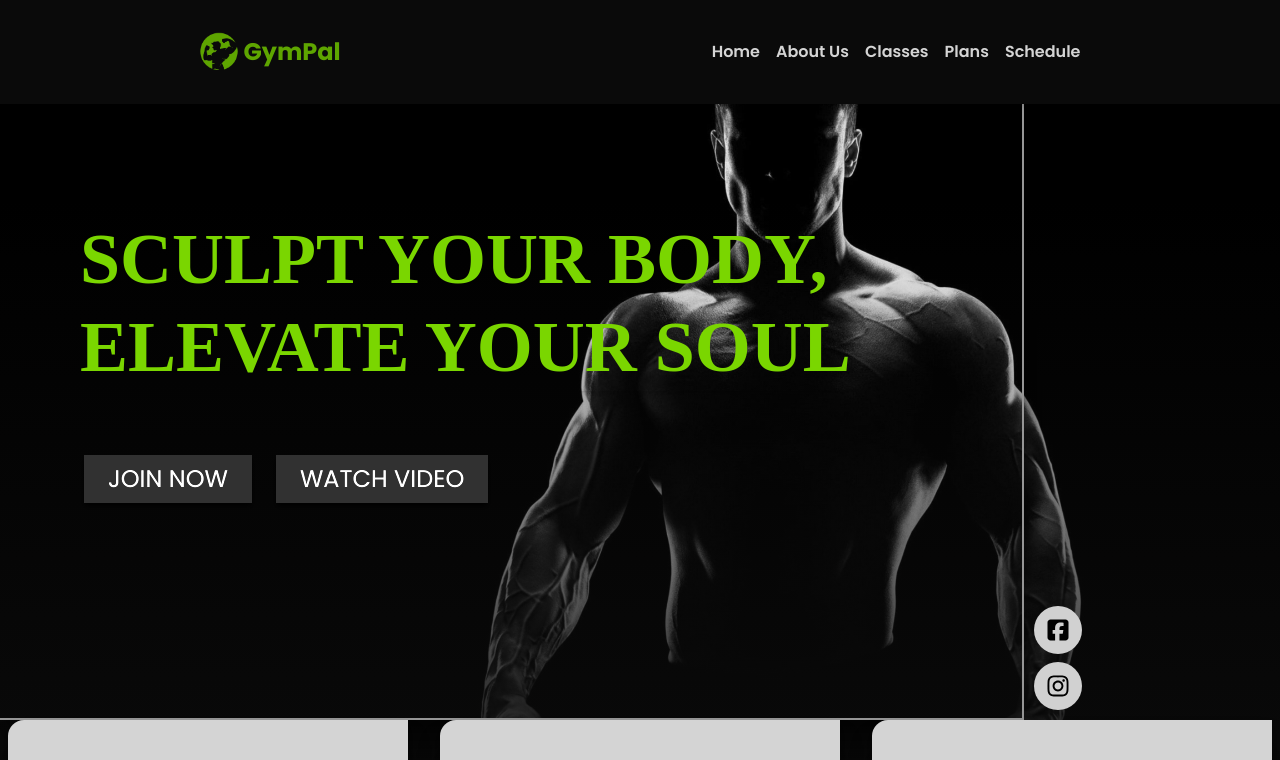
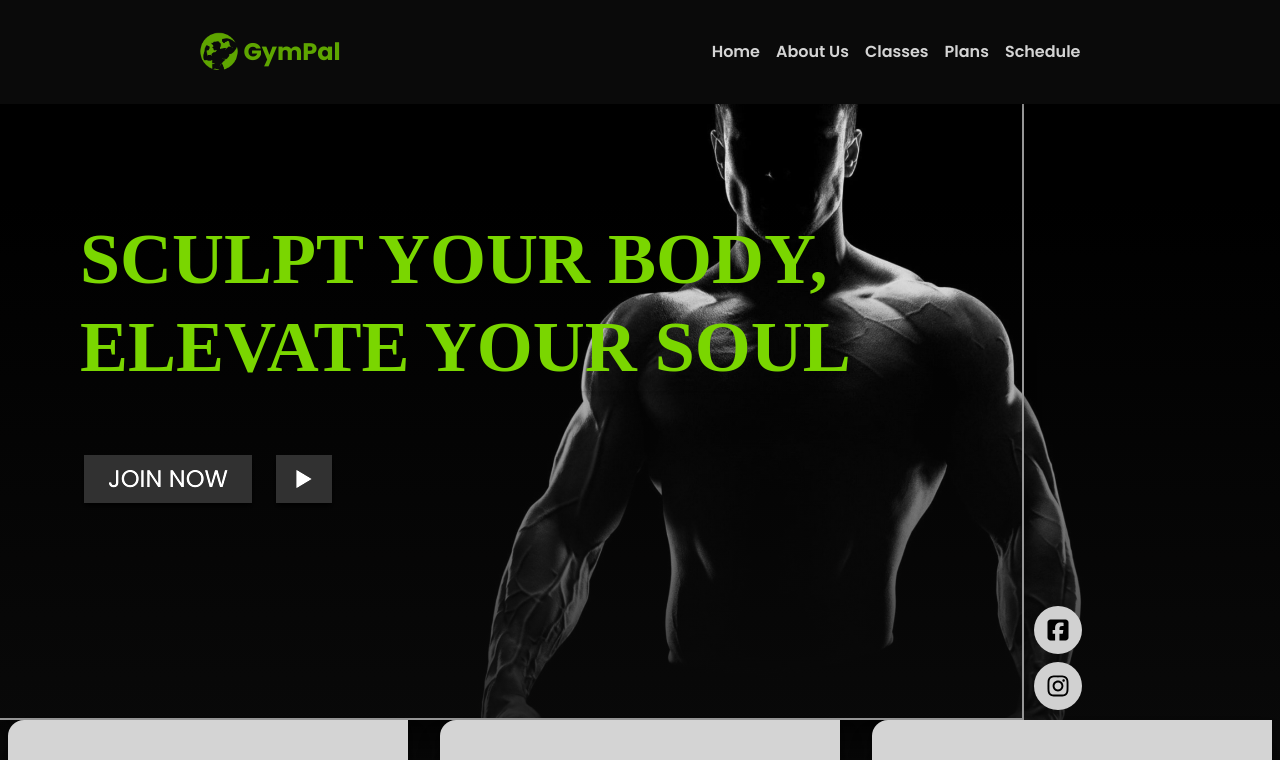
Before and after one commit to michelezedda/gympal, a React (Vite) app: page / in a window 1280 px wide. Shown: the top 760 px of the page. Built offline with nearby package versions, Linux system fonts and the light colour scheme; a web font is replaced by a local one.

Commit message:
button changed

```diff
--- a/src/components/Hero.tsx
+++ b/src/components/Hero.tsx
@@ -1,5 +1,5 @@
 import { useState } from "react";
-import { IoClose } from "react-icons/io5";
+import { IoClose, IoPlaySharp } from "react-icons/io5";
 import { useNavigate, Link } from "react-router-dom";
 import { FaSquareFacebook, FaInstagram } from "react-icons/fa6";
 import Cards from "./Cards";
@@ -31,10 +31,10 @@ function Hero() {
               JOIN NOW
             </button>
             <button
-              className="py-2 px-6 bg-neutral-800 hover:bg-lime-700 shadow-md hover:text-neutral-950 shadow-black duration-300 active:scale-98 cursor-pointer text-xl lg:text-2xl"
+              className="py-2 px-4 bg-neutral-800 hover:bg-lime-700 shadow-md hover:text-neutral-950 shadow-black duration-300 active:scale-98 cursor-pointer text-xl lg:text-2xl"
               onClick={handleClick}
             >
-              WATCH VIDEO
+              <IoPlaySharp />
             </button>
           </div>
           <div className="hidden lg:absolute lg:flex lg:flex-col lg:bottom-2 lg:-right-15 lg:gap-2">
```
